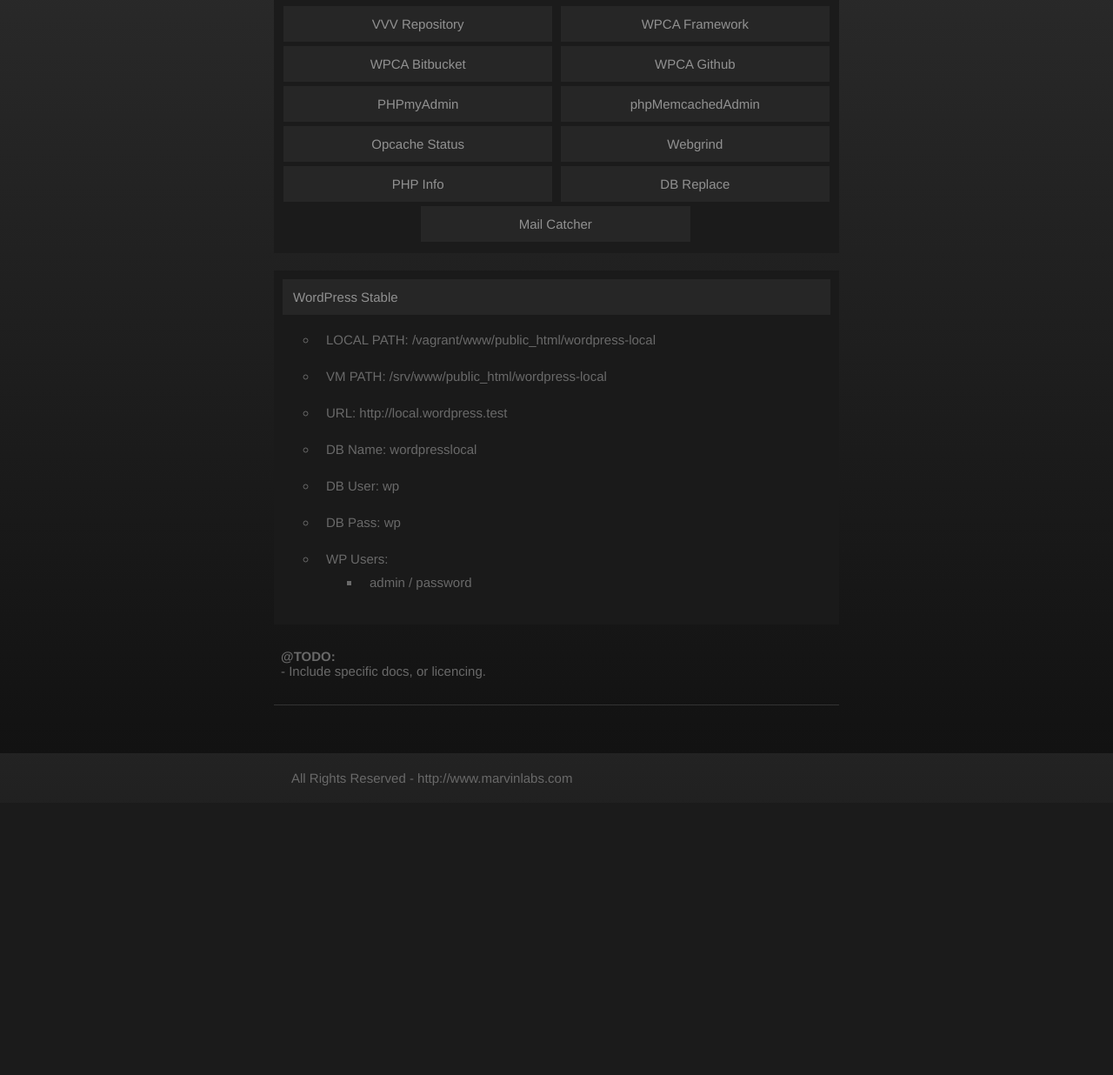
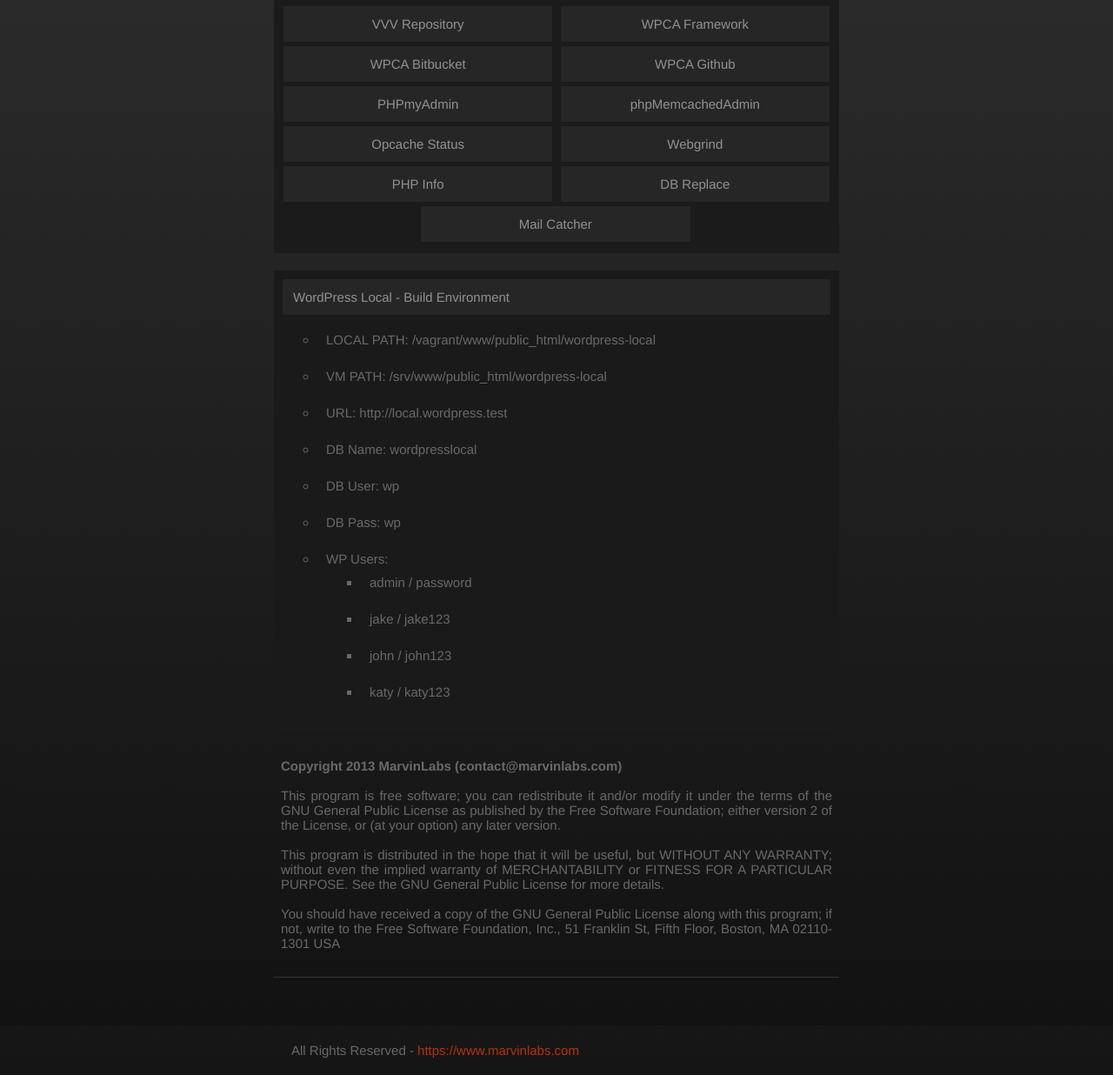
Before and after one commit to marvinlabs/wpca-products-build-environment, a PHP site: page /dashboard-custom.php in a window 1280 px wide. Shown: the part 289-1525 px from the top of the page at 87% size. Before the commit the page ends 1193 px from the top, so only its background shows below. Run offline with PHP 8.4, Linux system fonts and the light colour scheme.

Commit message:
update vvv dashboard

```diff
--- a/vagrant-config/www/default/dashboard-custom.php
+++ b/vagrant-config/www/default/dashboard-custom.php
@@ -168,7 +168,7 @@
 
     <ul class="nav nav2">
         <li>
-            <a href="http://local.wordpress.test/" target="_BLANK">WordPress Stable</a>
+            <a href="http://local.wordpress.test/" target="_BLANK">WordPress Local - Build Environment</a>
             <ul>
                 <li>LOCAL PATH: /vagrant/www/public_html/wordpress-local</li>
                 <li>VM PATH: /srv/www/public_html/wordpress-local</li>
@@ -179,6 +179,9 @@
                 <li>WP Users:
                     <ul>
                         <li>admin / password</li>
+                        <li>jake / jake123</li>
+                        <li>john / john123</li>
+                        <li>katy / katy123</li>
                     </ul>
                 </li>
             </ul>
@@ -188,9 +191,26 @@
     <div style="clear:both;"></div>
 
 
-    <p class="teaser"><strong>@TODO:</strong><br>- Include specific docs, or licencing.</p>
+    <p class="teaser">
+        <strong>Copyright 2013 MarvinLabs (contact@marvinlabs.com)</strong><br>
+        <br>
+        This program is free software; you can redistribute it and/or modify
+        it under the terms of the GNU General Public License as published by
+        the Free Software Foundation; either version 2 of the License, or
+        (at your option) any later version.<br>
+        <br>
+        This program is distributed in the hope that it will be useful,
+        but WITHOUT ANY WARRANTY; without even the implied warranty of
+        MERCHANTABILITY or FITNESS FOR A PARTICULAR PURPOSE. See the
+        GNU General Public License for more details.<br>
+        <br>
+        You should have received a copy of the GNU General Public License
+        along with this program; if not, write to the Free Software
+        Foundation, Inc., 51 Franklin St, Fifth Floor, Boston, MA 02110-1301 USA
+    </p>
 
-    <p class="copyrights">All Rights Reserved - http://www.marvinlabs.com</p>
+    <p class="copyrights">All Rights Reserved - <a href="https://www.marvinlabs.com" target="_BLANK">https://www.marvinlabs.com</a>
+    </p>
 
 </div>
 
```
